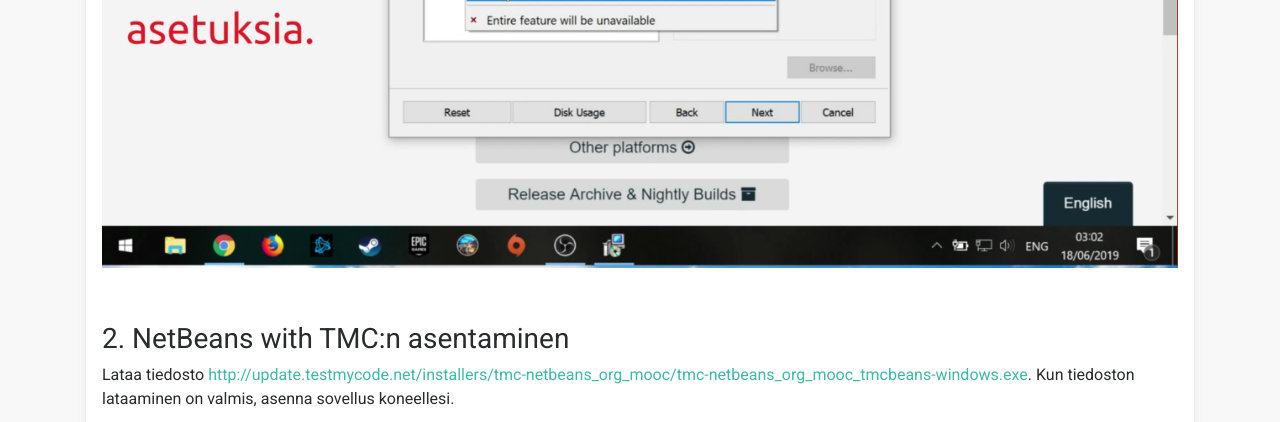
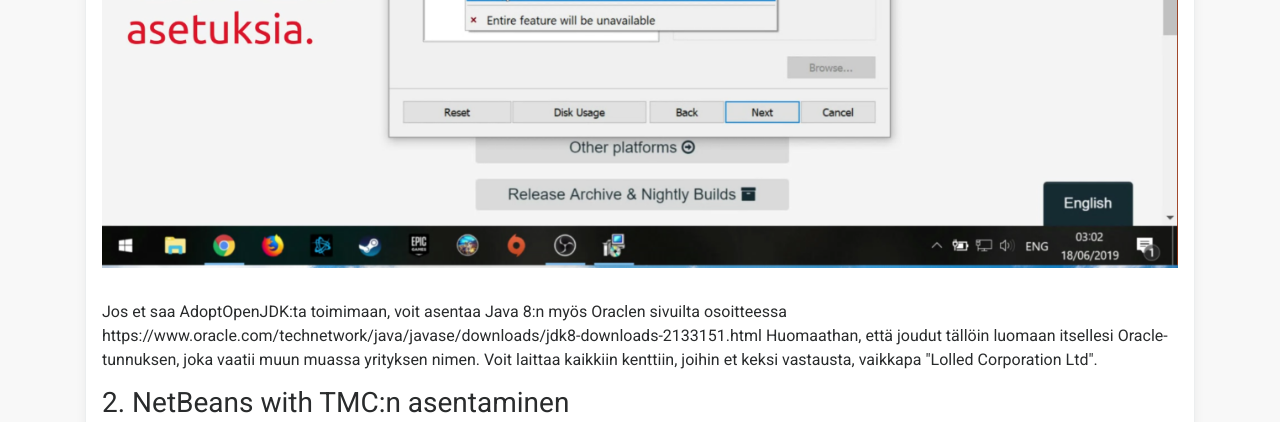
Before and after one commit to materiaalit/tmc-asennus, a plain HTML site: page netbeans_for_windows/index.html in a window 1280 px wide. Shown: the part 2414-2836 px from the top of the page. Drawn offline with nearby package versions, Linux system fonts and the light colour scheme; a script that the page names is missing.

Commit message:
Add instructions on alternate java source

```diff
--- a/netbeans_for_windows/index.html
+++ b/netbeans_for_windows/index.html
@@ -71,7 +71,12 @@
   <br>
   <img src="../img/set_registry_keys_during_adoptopenjdk_installation-effa9007.png" alt="Javan asennuksessa Custom Setup -vaiheessa JavaSoft registry keys -asetuksen vaihtaminen" class="img-fluid demo-image" />
 </div>
-<br>
+<div>
+  <p>
+    Jos et saa AdoptOpenJDK:ta toimimaan, voit asentaa Java 8:n myös Oraclen sivuilta osoitteessa https://www.oracle.com/technetwork/java/javase/downloads/jdk8-downloads-2133151.html
+    Huomaathan, että joudut tällöin luomaan itsellesi Oracle-tunnuksen, joka vaatii muun muassa yrityksen nimen. Voit laittaa kaikkiin kenttiin, joihin et keksi vastausta, vaikkapa "Lolled Corporation Ltd".
+    </p>
+</div>
 
   <h3>2. NetBeans with TMC:n asentaminen</h3>
 
```
